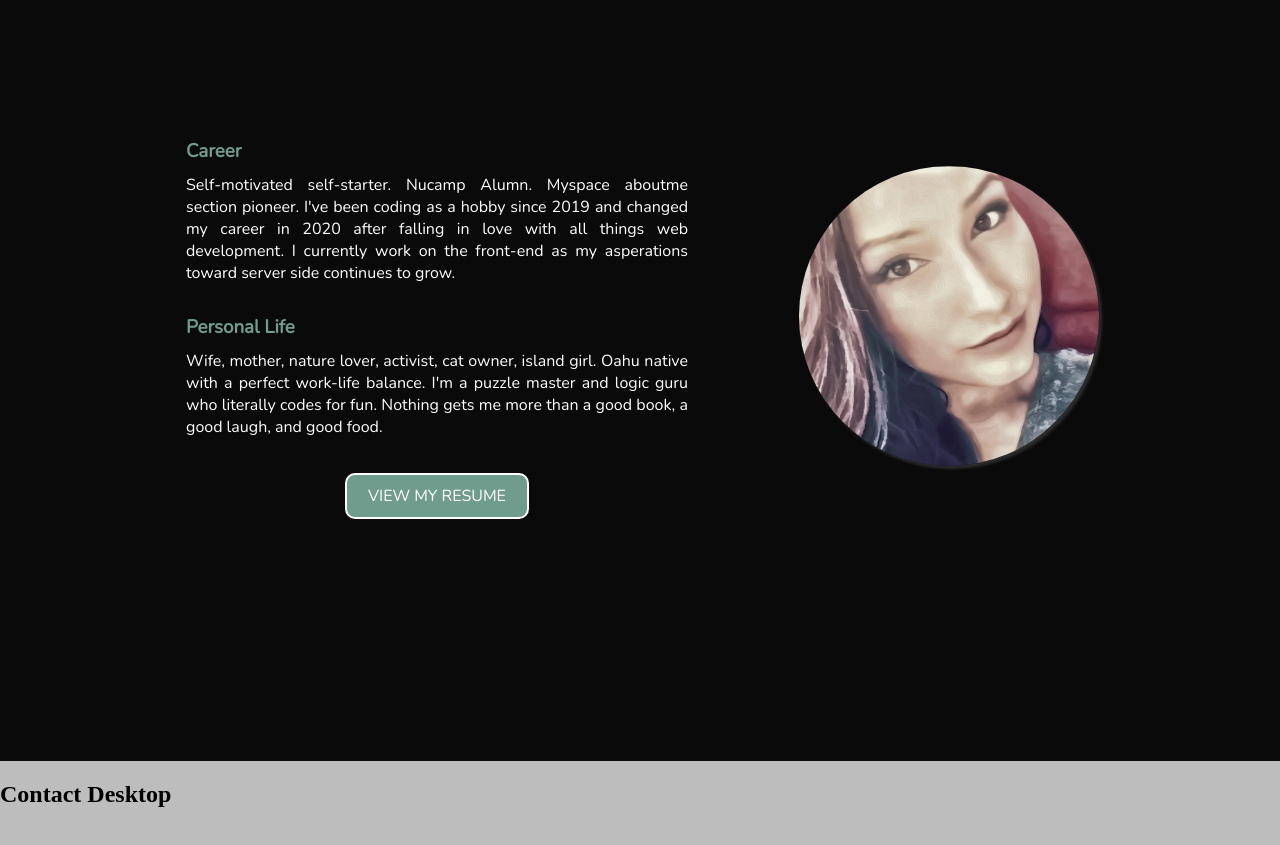
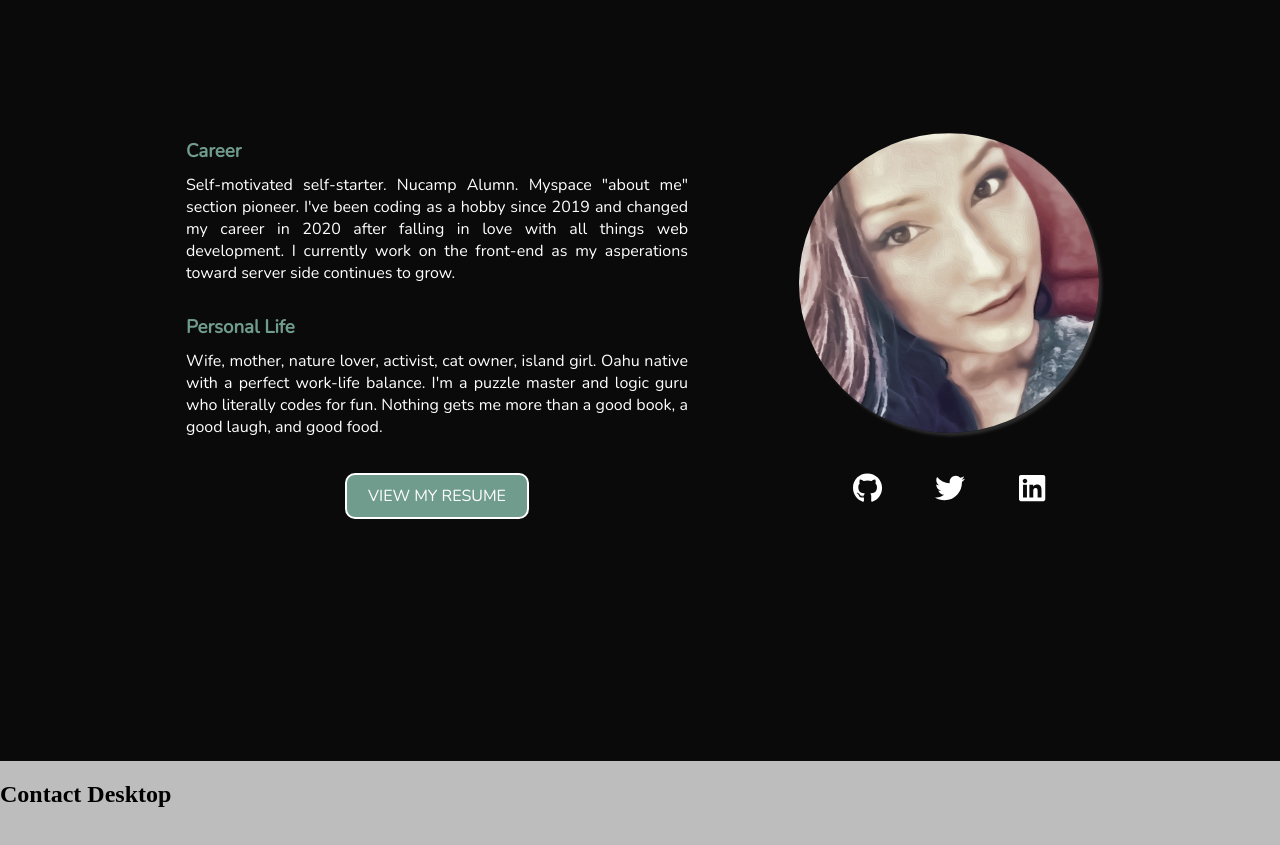
Before and after one commit to CaitHawk/portfolio-react, a React (Create React App) app: page / in a window 1280 px wide. Shown: the part 2580-3425 px from the top of the page. Built offline with nearby package versions, Linux system fonts and the light colour scheme.

Commit message:
social links on about page

```diff
--- a/src/components/About.js
+++ b/src/components/About.js
@@ -1,22 +1,32 @@
 import portfolioPicture from '../portfolioPicture.JPG';
+import { FontAwesomeIcon } from '@fortawesome/react-fontawesome';
+import { faGithub } from '@fortawesome/free-brands-svg-icons';
+import { faTwitter } from '@fortawesome/free-brands-svg-icons';
+import { faLinkedin } from '@fortawesome/free-brands-svg-icons';
 import '../styles/About.css';
 
 
 
 function About() {
     return (
-        <section className="aboutMain" id="aboutDesktop">
+        <section className="aboutMain" id="about">
             <div className="aboutWrapper">
                 <div className="aboutInfoDiv">
-                    {/* <h2 className="aboutDesktopInfoTitle">About me</h2> */}
                     <h3 className="aboutInfoSubtitle">Career</h3>
-                    <p className="aboutInfoParagraph">Self-motivated self-starter. Nucamp Alumn. Myspace aboutme section pioneer. I've been coding as a hobby since 2019 and changed my career in 2020 after falling in love with all things web development. I currently work on the front-end as my asperations toward server side continues to grow. </p>
+                    <p className="aboutInfoParagraph">Self-motivated self-starter. Nucamp Alumn. Myspace "about me" section pioneer. I've been coding as a hobby since 2019 and changed my career in 2020 after falling in love with all things web development. I currently work on the front-end as my asperations toward server side continues to grow. </p>
                     <h3 className="aboutInfoSubtitle">Personal Life</h3>
                     <p className="aboutInfoParagraph">Wife, mother, nature lover, activist, cat owner, island girl. Oahu native with a perfect work-life balance. I'm a puzzle master and logic guru who literally codes for fun. Nothing gets me more than a good book, a good laugh, and good food.</p>
                     <a href="https://docs.google.com/document/d/1TP0hzK1nOVQASSmwH-zebmyYEt7YB7XKJWe1hTn2WjQ/edit?usp=sharing"
                         className="aboutInfoButton">VIEW MY RESUME</a>
                 </div>
-                <img alt="Caitlin Neathawk" src={portfolioPicture} className="aboutImg" />
+                <div className="aboutImgSocialDiv">
+                    <img alt="Caitlin Neathawk" src={portfolioPicture} className="aboutImg" />
+                    <div className="aboutSocialLinksDiv">
+                        <a href="https://github.com/CaitHawk" target="_blank"><FontAwesomeIcon icon={faGithub} /></a>
+                        <a href="https://twitter.com/CaitlinNeathawk" target="_blank"><FontAwesomeIcon icon={faTwitter} /></a>
+                        <a href="https://www.linkedin.com/in/caitlin-neathawk-56216a228/" target="_blank"><FontAwesomeIcon icon={faLinkedin} /></a>
+                    </div>
+                </div>
             </div>
         </section>
     );
--- a/src/components/Footer.js
+++ b/src/components/Footer.js
@@ -20,9 +20,9 @@ export default function Footer() {
                     <FontAwesomeIcon className="footerIcon" icon={faUserAstronaut} />
                 </div>
                 <div className="footerSocialLinks">
-                    <a className="footerLink" href="https://github.com/CaitHawk"><FontAwesomeIcon icon={faGithub} /> GitHub</a>
-                    <a className="footerLink" href="https://twitter.com/CaitlinNeathawk"><FontAwesomeIcon icon={faTwitter} /> Twitter</a>
-                    <a className="footerLink" href="https://www.linkedin.com/in/caitlin-neathawk-56216a228/"><FontAwesomeIcon icon={faLinkedin} /> LinkedIn</a>
+                    <a className="footerLink" href="https://github.com/CaitHawk" target="_blank"><FontAwesomeIcon icon={faGithub} /> GitHub</a>
+                    <a className="footerLink" href="https://twitter.com/CaitlinNeathawk" target="_blank"><FontAwesomeIcon icon={faTwitter} /> Twitter</a>
+                    <a className="footerLink" href="https://www.linkedin.com/in/caitlin-neathawk-56216a228/" target="_blank"><FontAwesomeIcon icon={faLinkedin} /> LinkedIn</a>
                 </div>
             </div>
             <div className="footerBottom">
--- a/src/components/Header.js
+++ b/src/components/Header.js
@@ -13,9 +13,9 @@ function HeaderFull() {
                 <FontAwesomeIcon icon={faUserAstronaut} className="headerFullLogo" />
             </div>
             <nav className="headerFullNav">
-                <a href="#skillsDesktop">SKILLS</a>
+                <a href="#skills">SKILLS</a>
                 <a href="#projectsDesktop">PROJECTS</a>
-                <a href="#aboutDesktop">ABOUT</a>
+                <a href="#about">ABOUT</a>
                 <a href="#contactDesktop">CONTACT</a>
             </nav>
         </div>
@@ -32,9 +32,9 @@ function HeaderCollapsed() {
         <div className="headerCollapsedDiv">
             <FontAwesomeIcon icon={faUserAstronaut} className="headerCollapsedLogo" />
             <nav className={isOpen ? 'headerCollapsedShow' : 'headerCollapsedHide'}>
-                <a href="#skillsMobile" onClick={toggleMenu}>SKILLS</a>
+                <a href="#skills" onClick={toggleMenu}>SKILLS</a>
                 <a href="#projectsMobile" onClick={toggleMenu}>PROJECTS</a>
-                <a href="#aboutMobile" onClick={toggleMenu}>ABOUT</a>
+                <a href="#about" onClick={toggleMenu}>ABOUT</a>
                 <a href="#contactMobile" onClick={toggleMenu}>CONTACT</a>
             </nav>
             <button onClick={toggleMenu} className="headerCollapsedBtnOpen">
--- a/src/components/Skills.js
+++ b/src/components/Skills.js
@@ -19,7 +19,7 @@ const skillsArray = [
 
 function Skills() {
     return (
-        <section className="skillsMain" id="skillsDesktop">
+        <section className="skillsMain" id="skills">
             <div className="skillsDesignDiv1"></div>
             <div className="skillsDesignDiv2"></div>
             <div className="skillsDiv">
--- a/src/styles/About.css
+++ b/src/styles/About.css
@@ -60,6 +60,21 @@
     filter: saturate(30%);
     margin-bottom: 30px;
 }
+.aboutSocialLinksDiv {
+    display: flex;
+    width: 100%;
+    align-items: space-around;
+    justify-content: space-evenly;
+    padding-bottom:  20px;
+}
+.aboutSocialLinksDiv a {
+    font-size: 30px;
+    color: white;
+}
+.aboutSocialLinksDiv:hover {
+    color: rgb(112, 156, 141);
+    cursor: pointer;
+}
 
 @media screen and (max-width: 1000px) {
     .aboutImg {
```
